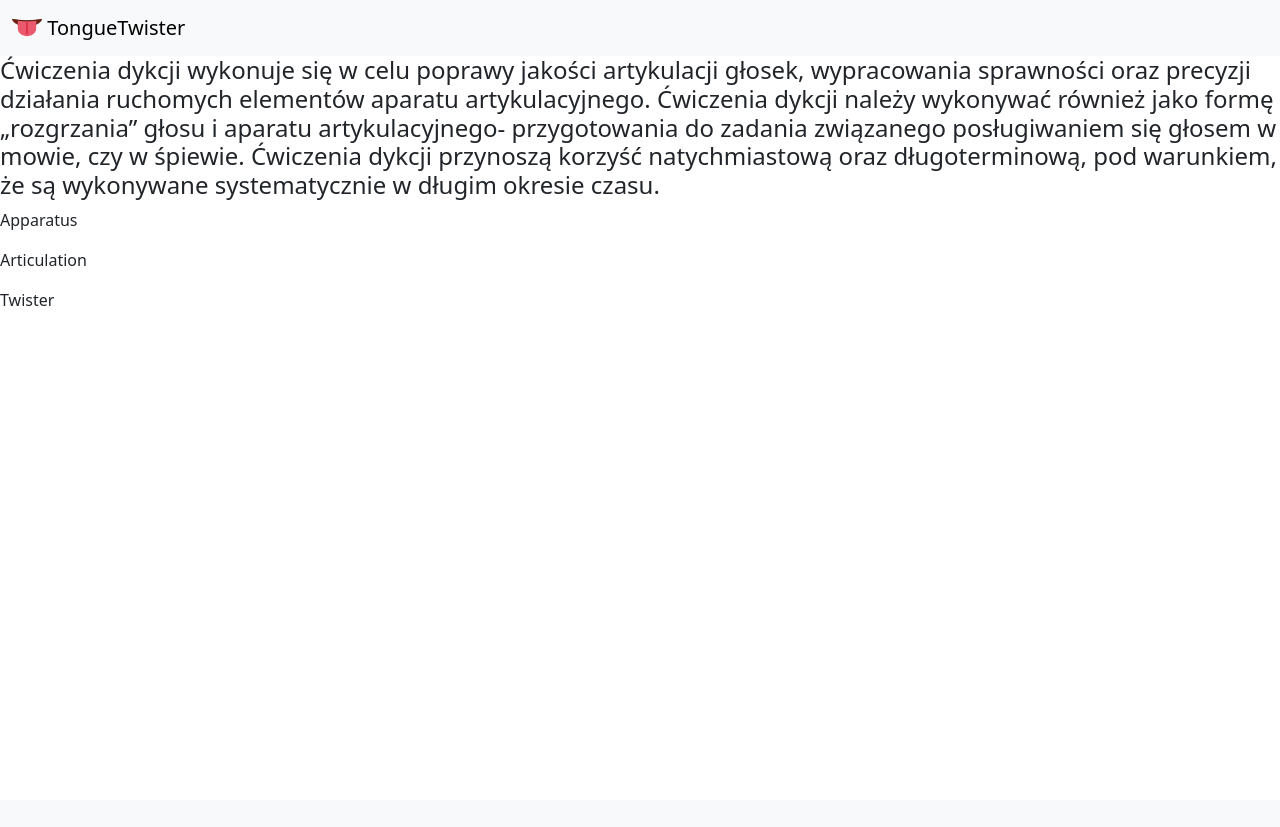
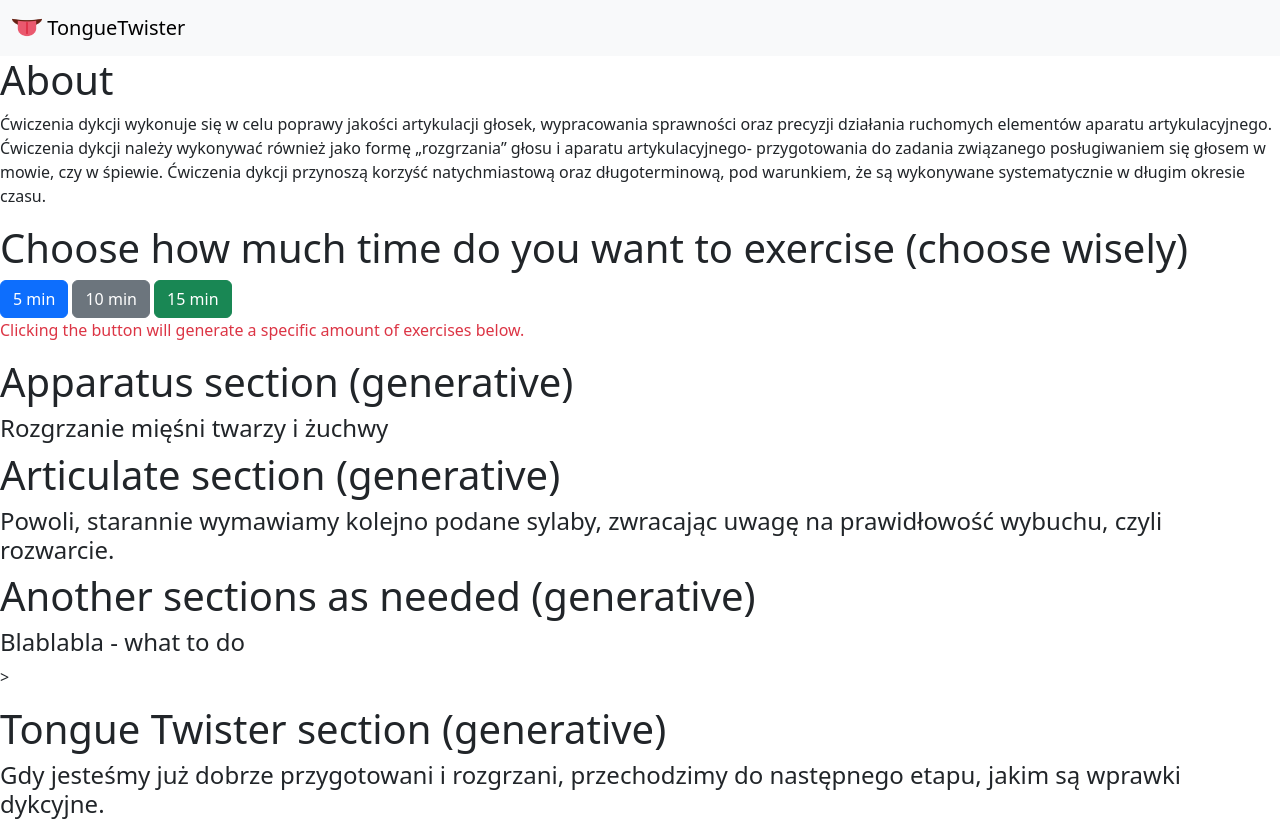
Before and after one commit to draprar/django-tonguetwister_lingwolamki, a Django app: page / in a window 1280 px wide. Before the commit the page ends 306 px from the top, so only its background shows below. Run offline with Django 4.2, Linux system fonts and the light colour scheme; data that the repository does not hold is empty; some libraries are stand-ins or nearby versions.

Commit message:
change templates, urls and views (multiple queryset)

```diff
--- a/tonguetwister/templates/tonguetwister/apparatus_list.html
+++ /dev/null
@@ -1 +0,0 @@
-<p>Apparatus</p>
--- a/tonguetwister/templates/tonguetwister/articulation_list.html
+++ /dev/null
@@ -1 +0,0 @@
-<p>Articulation</p>
--- a/tonguetwister/templates/tonguetwister/base.html
+++ b/tonguetwister/templates/tonguetwister/base.html
@@ -22,10 +22,8 @@
     </a>
   </div>
 </nav>
-{% block content %}
-{% endblock %}
-{% include 'tonguetwister/apparatus_list.html' %}
-{% include 'tonguetwister/articulation_list.html' %}
-{% include 'tonguetwister/twister_list.html' %}
+ <div id="content">
+        {% block content %}{% endblock %}
+ </div>
 </body>
 </html>
--- a/tonguetwister/templates/tonguetwister/main.html
+++ b/tonguetwister/templates/tonguetwister/main.html
@@ -1,15 +1,48 @@
 {% extends "tonguetwister/base.html" %}
 
 {% block content %}
-  <h4>Ćwiczenia dykcji wykonuje się w celu poprawy jakości artykulacji głosek,
+<div class="info">
+  <h1>About</h1>
+  <p>
+Ćwiczenia dykcji wykonuje się w celu poprawy jakości artykulacji głosek,
 wypracowania sprawności oraz precyzji działania ruchomych elementów aparatu
 artykulacyjnego. Ćwiczenia dykcji należy wykonywać również jako formę „rozgrzania”
 głosu i aparatu artykulacyjnego- przygotowania do zadania związanego posługiwaniem
 się głosem w mowie, czy w śpiewie. Ćwiczenia dykcji przynoszą korzyść natychmiastową
 oraz długoterminową, pod warunkiem, że są wykonywane systematycznie w długim
-okresie czasu.
-
-
-
-  </h4>
+okresie czasu.</p>
+</div>
+<div class="choice">
+  <h1>Choose how much time do you want to exercise (choose wisely)</h1>
+  <button type="button" class="btn btn-primary">5 min</button>
+<button type="button" class="btn btn-secondary">10 min</button>
+<button type="button" class="btn btn-success">15 min</button>
+  <p class="text-danger">Clicking the button will generate a specific amount of exercises below.</p>
+</div>
+<div class="apparatus">
+  <h1>Apparatus section (generative)</h1>
+  <h4>Rozgrzanie mięśni twarzy i żuchwy</h4>
+  {% for i in apparatus %}
+      <p>> {{ i.text }}</p>
+    {% endfor %}
+</div>
+<div class="articulate">
+  <h1>Articulate section (generative)</h1>
+    <h4>Powoli, starannie wymawiamy kolejno podane sylaby, zwracając uwagę na prawidłowość wybuchu, czyli rozwarcie.</h4>
+    {% for j in articulation %}
+      <p>> {{ j.text }}</p>
+    {% endfor %}
+</div>
+<div class="articulate">
+  <h1>Another sections as needed (generative)</h1>
+    <h4>Blablabla - what to do</h4>
+    <p> > </p>
+</div>
+<div class="twister">
+  <h1>Tongue Twister section (generative)</h1>
+  <h4>Gdy jesteśmy już dobrze przygotowani i rozgrzani, przechodzimy do następnego etapu, jakim są wprawki dykcyjne. </h4>
+  {% for k in twister %}
+      <p>> {{ k.text|linebreaksbr }}</p>
+    {% endfor %}
+</div>
 {% endblock %}
--- a/tonguetwister/templates/tonguetwister/twister_list.html
+++ /dev/null
@@ -1 +0,0 @@
-<p>Twister</p>
--- a/tonguetwister/urls.py
+++ b/tonguetwister/urls.py
@@ -4,7 +4,4 @@ from . import views
 
 urlpatterns = [
     path('', views.main, name='main'),
-    path('', views.apparatus_list, name='apparatus_list'),
-    path('', views.articulation_list, name='articulation_list'),
-    path('', views.twister_list, name='twister_list'),
 ]
--- a/tonguetwister/views.py
+++ b/tonguetwister/views.py
@@ -1,29 +1,16 @@
-from django.utils import timezone
 from django.shortcuts import render
 from .models import Apparatus, Articulation, Twister
-from django.http import HttpResponse
-from django.template import loader
-
-def apparatus_list(request):
-    apparatuss = Apparatus.objects.filter(published_date__lte=timezone.now()).order_by('published_date')
-    return render(request, 'tonguetwister/apparatus_list.html', {'apparatuss': apparatuss})
 
 
-def articulation_list(request):
-    articulations = Articulation.objects.filter(published_date__lte=timezone.now()).order_by('published_date')
-    return render(request, 'tonguetwister/articulation_list.html', {'articulations': articulations})
-
-
-def twister_list(request):
-    twisters = Twister.objects.filter(published_date__lte=timezone.now()).order_by('published_date')
-    return render(request, 'tonguetwister/twister_list.html', {'twisters': twisters})
+def main(request):
+    myset = {
+        "apparatus": Apparatus.objects.all(),
+        "articulation": Articulation.objects.all(),
+        "twister": Twister.objects.all(),
+    }
+    return render(request, 'tonguetwister/main.html', myset)
 
 
 def error_404_view(request, exception):
     data = {}
     return render(request, 'tonguetwister/404.html', data)
-
-
-def main(request):
-  template = loader.get_template('tonguetwister/main.html')
-  return HttpResponse(template.render())
```
